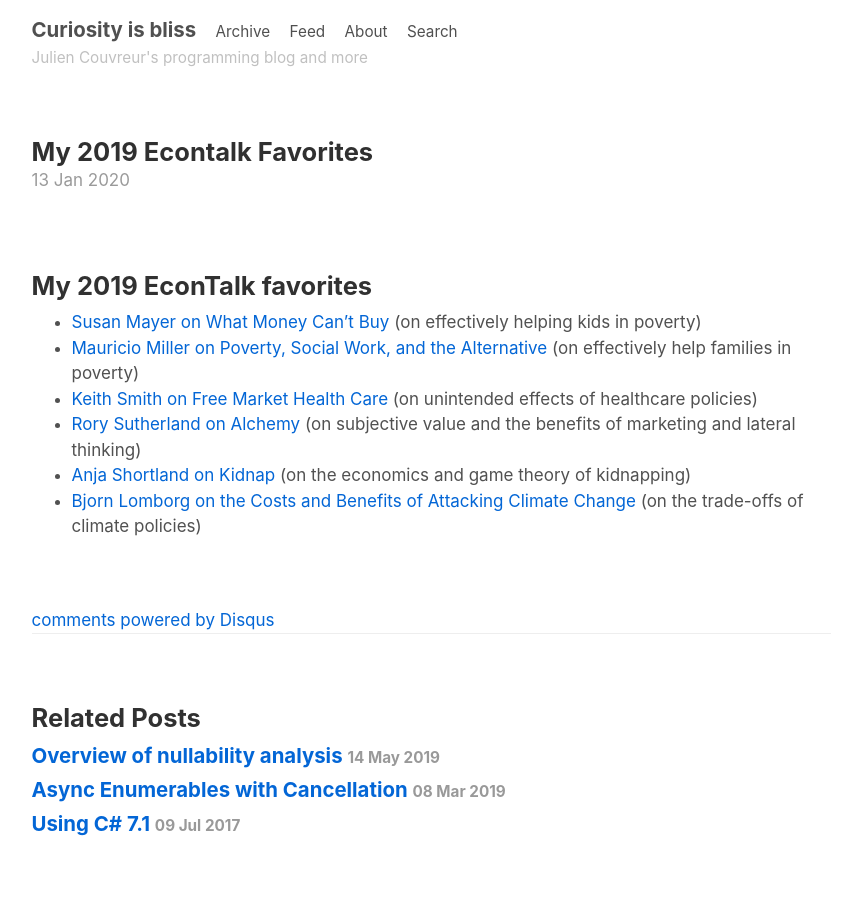
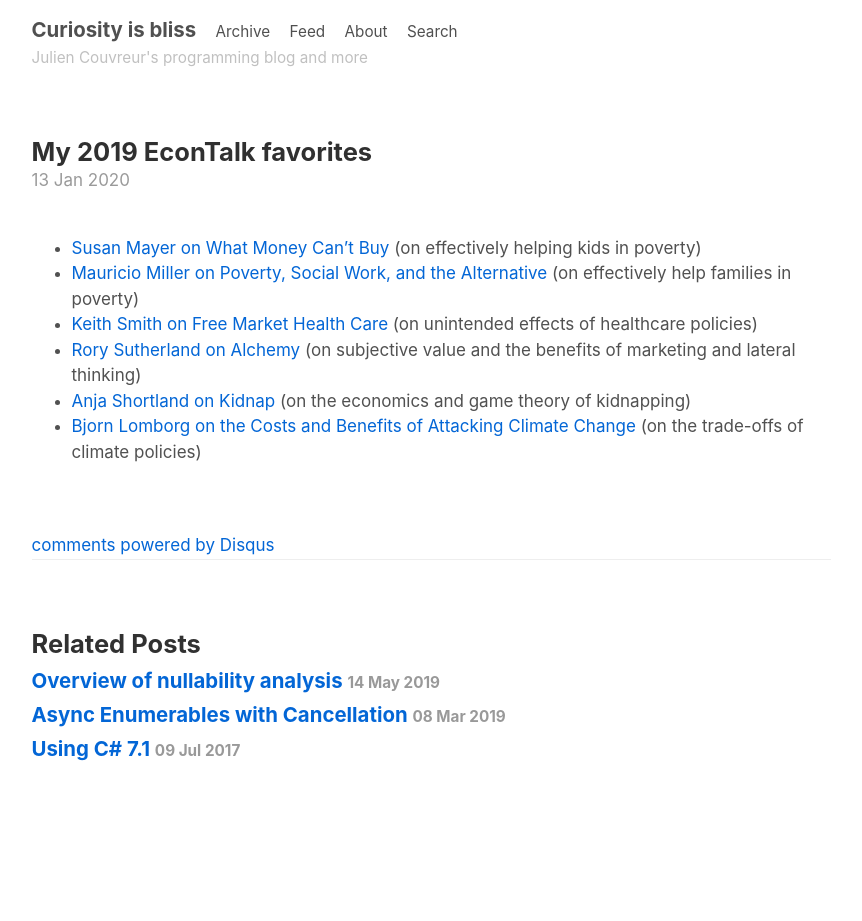
Before and after one commit to jcouv/jcouv.github.io, a Jekyll site: the page built from _posts/2020-01-13-my-2019-econtalk-favorites.md, in a window 1280 px wide. Shown: the whole page, without its empty margins (209-1071 px from the left). Built offline with Jekyll 4.4.1, drawn with Linux system fonts in a browser that asks for light colours; comment, search, counter and statistics services are not loaded; after the commit the page ends 900 px from its top, so only the background shows below that; some of the changed lines change nothing that is shown.

Commit message:
Update 2020-01-13-my-2019-econtalk-favorites.md

```diff
--- a/_posts/2020-01-13-my-2019-econtalk-favorites.md
+++ b/_posts/2020-01-13-my-2019-econtalk-favorites.md
@@ -1,7 +1,7 @@
 ---
 published: true
+title: My 2019 EconTalk favorites
 ---
-## My 2019 EconTalk favorites
 
 - [Susan Mayer on What Money Can't Buy](https://www.econtalk.org/susan-mayer-on-what-money-cant-buy/) (on effectively helping kids in poverty)
 - [Mauricio Miller on Poverty, Social Work, and the Alternative](https://www.econtalk.org/mauricio-miller-on-poverty-social-work-and-the-alternative/) (on effectively help families in poverty)
```
